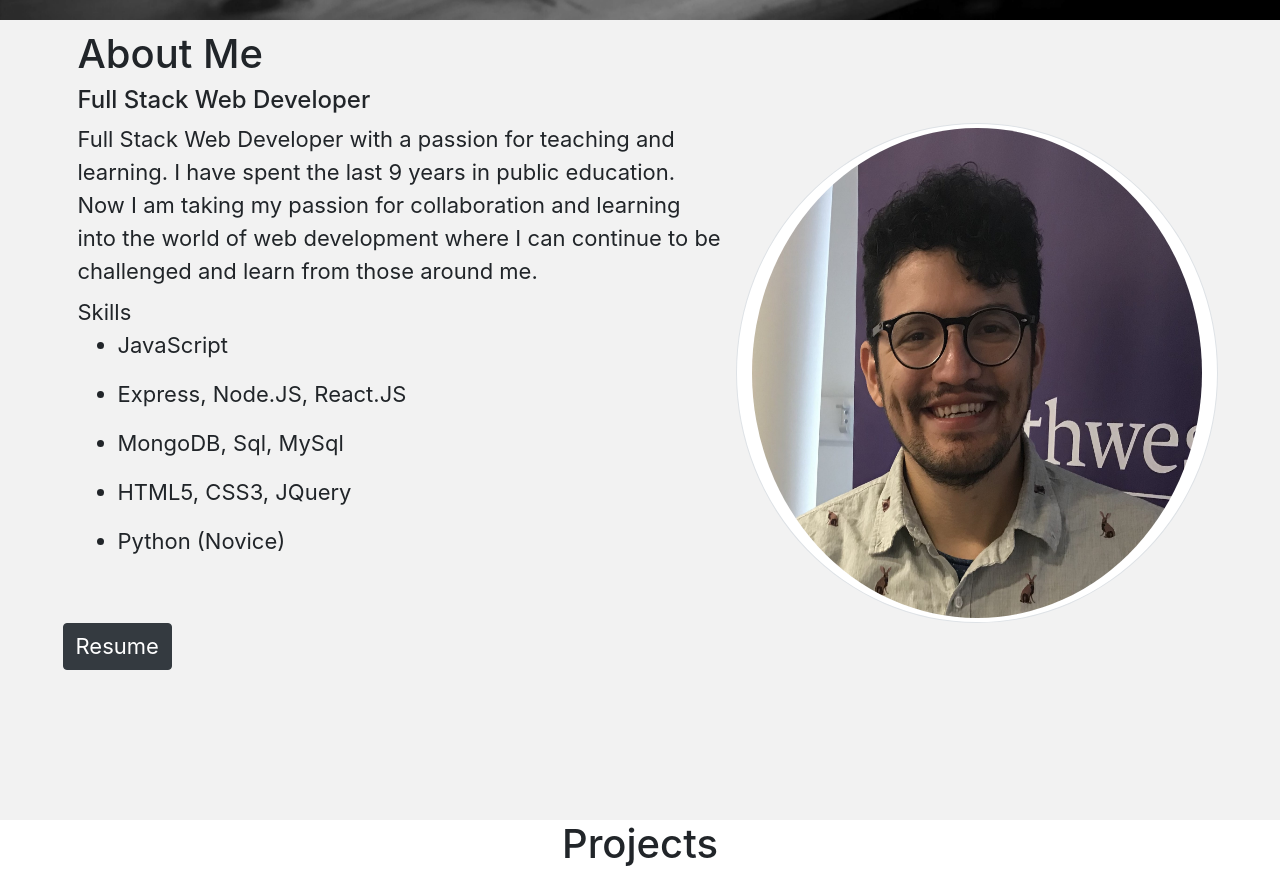
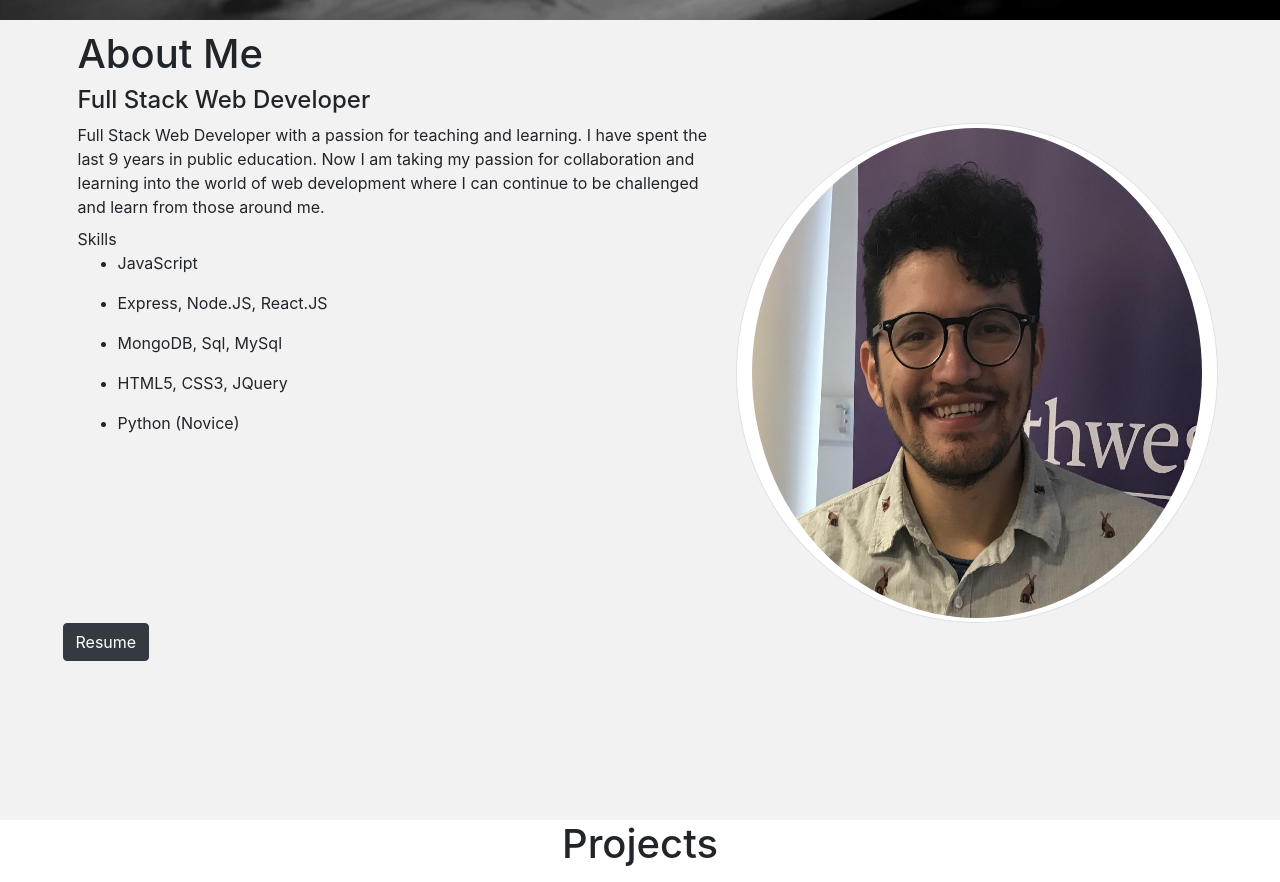
Before and after one commit to Cuauhtemoc/Portfolio-React, a React (Create React App) app: page / in a window 1280 px wide. Shown: the part 780-1662 px from the top of the page. Built offline with nearby package versions, Linux system fonts and the light colour scheme.

Commit message:
font sizing

```diff
--- a/src/components/About/index.js
+++ b/src/components/About/index.js
@@ -17,7 +17,7 @@ class About extends Component {
                         <h4> Full Stack Web Developer</h4>
                     </div>
                     <div className='row'>
-                        <p style={{fontSize: '22px'}}className="col-7">Full Stack Web Developer with a passion for teaching and learning.  I have spent the last 9 years in public education.  Now I am taking my passion for collaboration and learning into the world of web development where I can continue to be challenged and learn from those around me.
+                        <p style={{fontSize: '16px'}}className="col-7">Full Stack Web Developer with a passion for teaching and learning.  I have spent the last 9 years in public education.  Now I am taking my passion for collaboration and learning into the world of web development where I can continue to be challenged and learn from those around me.
                             <p className='mt-2'>Skills
                                 <ul>
                                     <li>
@@ -51,7 +51,7 @@ class About extends Component {
                         <img src={selfImage} style={{height:"500px"}}className=" col-5 rounded-circle mx-auto img-thumbnail"></img>
                     </div>
                     <div className='row'>
-                        <a href={Resume} target="_blank" style={{fontSize:"22px"}}className='text-white btn btn-dark'>Resume</a>
+                        <a href={Resume} target="_blank" style={{fontSize:"16px"}}className='text-white btn btn-dark'>Resume</a>
                     </div>
                 </div>
             </div>
```
